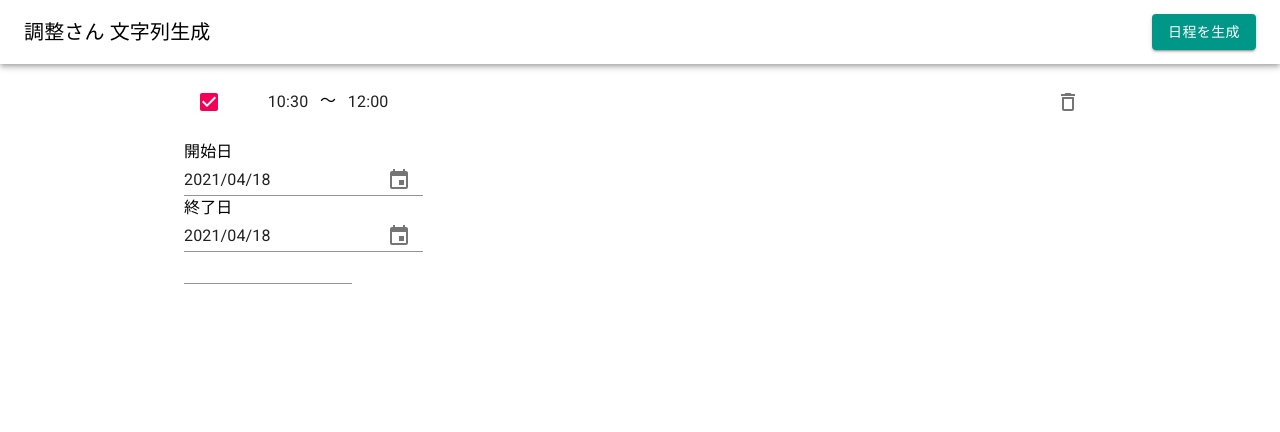
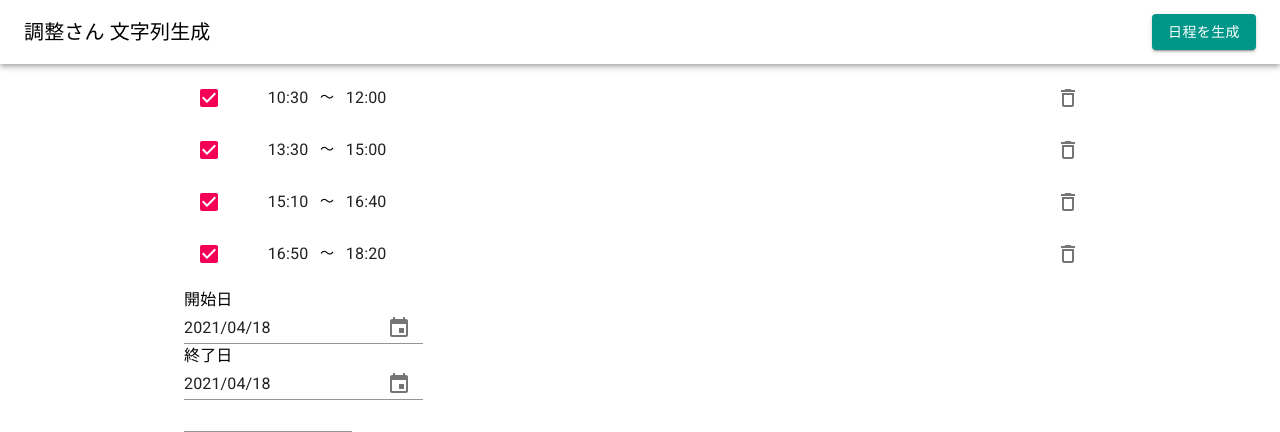
Before and after one commit to YutaNakamizo/chouseisan-opgen, a React app: page / in a window 1280 px wide. Shown: the top 432 px of the page. Built offline with nearby package versions, Linux system fonts and the light colour scheme.

Commit message:
時間帯選択 UI 作成 (削除, ソート実装, dense 適用)

```diff
--- a/src/App.js
+++ b/src/App.js
@@ -28,10 +28,25 @@ function App() {
     startTime: new Date(1970, 0, 1, 10, 30),
     endTime: new Date(1970, 0, 1, 12, 0),
     enabled: true,
+  }, {
+    startTime: new Date(1970, 0, 1, 13, 30),
+    endTime: new Date(1970, 0, 1, 15, 0),
+    enabled: true,
+  }, {
+    startTime: new Date(1970, 0, 1, 15, 10),
+    endTime: new Date(1970, 0, 1, 16, 40),
+    enabled: true,
+  }, {
+    startTime: new Date(1970, 0, 1, 16, 50),
+    endTime: new Date(1970, 0, 1, 18, 20),
+    enabled: true,
   }]);
   const [ text, setText ] = useState('');
 
   const handleDailyOptionChange = options => {
+    options.sort((a, b) => {
+      return a.startTime.getTime() - b.startTime.getTime();
+    });
     console.log(options);
     setDailyOptions(options);
   };
--- a/src/components/StepPresets.js
+++ b/src/components/StepPresets.js
@@ -49,6 +49,14 @@ export const StepPresets = ({
     onChange(_options);
   };
 
+  const handleDelete = index => {
+    const _options = [
+      ...options,
+    ];
+    _options.splice(index, 1);
+    onChange(_options);
+  };
+
   return (
     <List
     >
@@ -64,6 +72,9 @@ export const StepPresets = ({
           onChange={value => {
             handleChange(index, value);
           }}
+          onDelete={() => {
+            handleDelete(index);
+          }}
         />
       ))}
     </List>
--- a/src/components/StepPresetsOption.js
+++ b/src/components/StepPresetsOption.js
@@ -59,6 +59,7 @@ export const StepPresetsOption = ({
   onStartTimeChange = function() {},
   onEndTimeChange = function() {},
   onChange = function() {},
+  onDelete = function() {},
   ...props
 }) => {
   const startTimePickerRef = useRef();
@@ -71,6 +72,7 @@ export const StepPresetsOption = ({
       locale={jaLocale}
     >
       <ListItem
+        dense
       >
         <ListItemIcon
         >
@@ -157,6 +159,7 @@ export const StepPresetsOption = ({
         >
           <IconButton
             edge="end"
+            onClick={onDelete}
           >
             <DeleteOutlineIcon
             />
```
